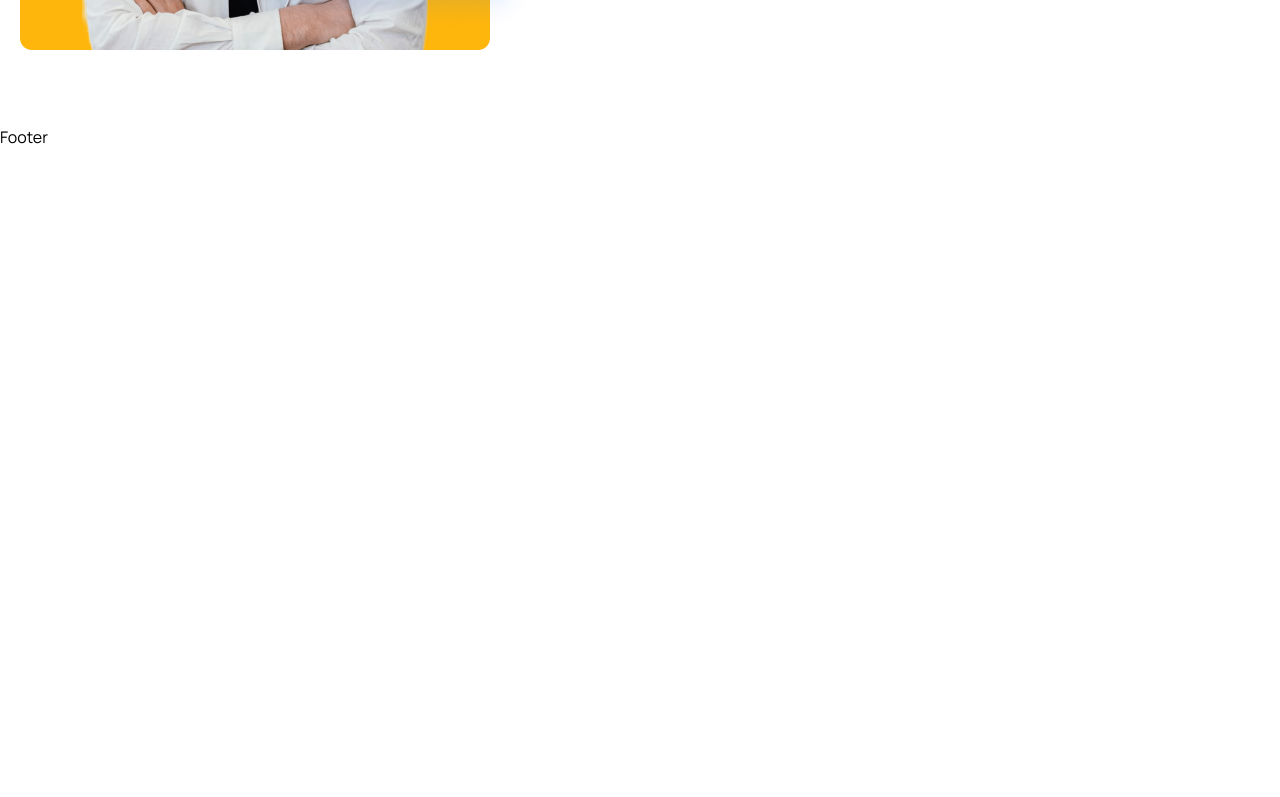
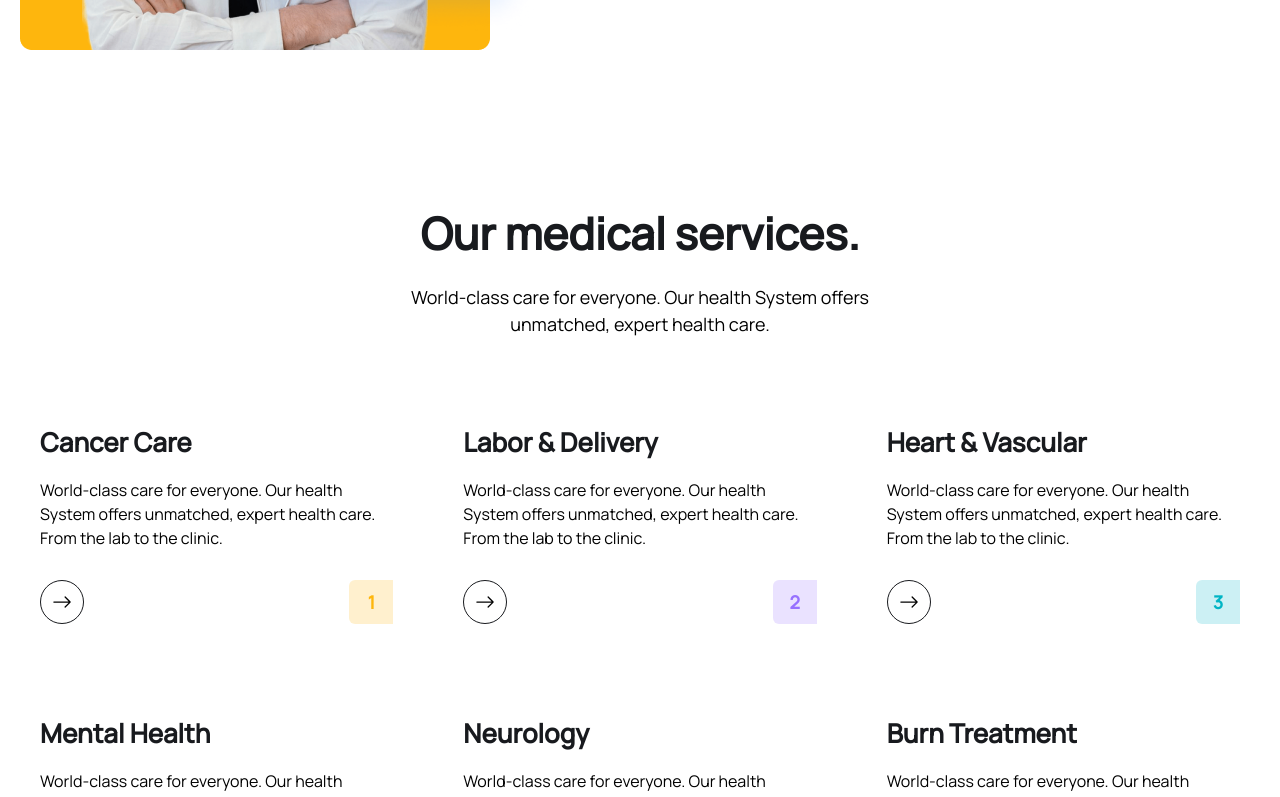
Before and after one commit to nxelia99/DoctorAppointmentBooking, a React (Vite) app in the folder frontend/: page / in a window 1280 px wide. Shown: the part 1580-2377 px from the top of the page. Before the commit the page ends 1729 px from the top, so only its background shows below. Built offline with nearby package versions, Linux system fonts and the light colour scheme.

Commit message:
new commit, Service card

```diff
--- /dev/null
+++ b/frontend/src/components/Services/ServiceCard.jsx
@@ -0,0 +1,29 @@
+import React from 'react'
+import { Link } from 'react-router-dom'
+import { BsArrowRight } from 'react-icons/bs'
+
+const ServiceCard = ({item, index}) => {
+    const {name, desc, bgColor, textColor} = item
+
+  return (
+    <div className='py-[30px] px-3 lg:px-5'>
+        <h2 className="text-[26px] text-headingColor font-[700]">{name}</h2>
+        <p className="text-[16px] font-[400] text-textColor mt-4">{desc}</p>
+
+        <div className="flex items-center justify-between mt-[30px]">
+        <Link to='/doctors' className='w-[44px] h-[44px] rounded-full border border-solid border-[#181A1E] flex items-center
+          justify-center group hover:bg-primaryColor hover:border-none'>
+            <BsArrowRight className='group-hover:text-white w-6 h-5' /> </Link>
+            <span className='w-[44px] h-[44px] flex items-center justify-center text-[18px] font-[600]'
+            style={{
+                background: `${bgColor}`,
+            color: `${textColor}`,
+            borderRadius: "6px 0 0 6px" }}>
+                {index + 1}
+            </span>
+        </div>
+    </div>
+  )
+}
+
+export default ServiceCard
--- /dev/null
+++ b/frontend/src/components/Services/ServiceList.jsx
@@ -0,0 +1,15 @@
+import React from 'react'
+import {services} from '../../assets/data/services'
+import ServiceCard from './ServiceCard'
+
+
+const ServiceList = () => {
+  return (
+    <div className='grid grid-cols-1 md:grid-cols-2 lg:grid-cols-3 gap-5 lg:gap-[30px] mt-[30px] lg:mt-[55px]'>
+        {services.map((item, index) => <ServiceCard item={item} index={index} key={index} />)}
+
+    </div>
+  )
+}
+
+export default ServiceList
--- a/frontend/src/pages/Home.jsx
+++ b/frontend/src/pages/Home.jsx
@@ -8,6 +8,7 @@
 import {BsArrowRight} from 'react-icons/bs'
 import {Link} from 'react-router-dom';
 import About from '../components/About/About'
+import ServiceList from '../components/Services/ServiceList'
 
 const Home = () => {
   return (
@@ -144,6 +145,21 @@
 
     <About />
 
+    {/* services section */}
+    <section>
+    <div className="container">
+      <div className="xl:w-[470px] mx-auto">
+        <h2 className="heading text-center">
+          Our medical services.
+        </h2>
+        <p className="text__para text-center">World-class care for everyone. Our health System offers unmatched, expert health care.</p>
+
+      </div>
+
+      <ServiceList />
+    </div>
+    </section>
+
     </>
   )
 }
```
